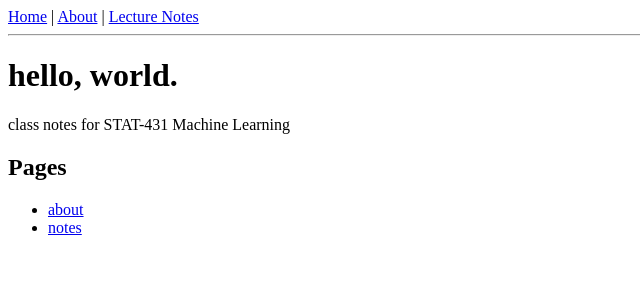
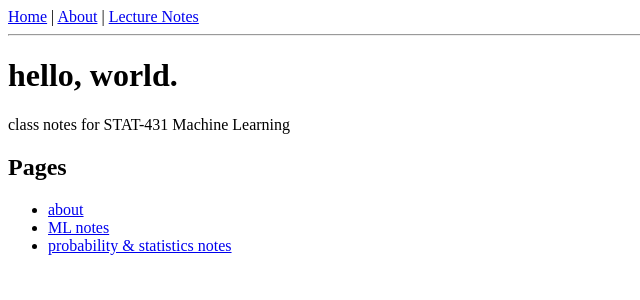
Before and after one commit to seanoberc/stat-431, a Jekyll site: the page built from docs/index.md, in a window 1280 px wide. Shown: the top 300 px of the page, without its empty margins (0-640 px from the left). Built offline with Jekyll 4.4.1, drawn with Linux system fonts in a browser that asks for light colours.

Commit message:
add: prob & stats notes

```diff
--- a/docs/index.md
+++ b/docs/index.md
@@ -10,4 +10,5 @@ class notes for STAT-431 Machine Learning
 ## Pages
 
 - [about](about.html)
-- [notes]({{ site.baseurl }}/lecture-notes/)
+- [ML notes]({{ site.baseurl }}/lecture-notes/)
+- [probability & statistics notes]({{ site.baseurl }}/prop-stats-notes)
```
Also changed, not shown: docs/prob-stats-notes/index.md (added, +7 -0 lines), docs/about.md (line endings or trailing spaces), docs/prob-stats-notes/r_squared.md (added).
